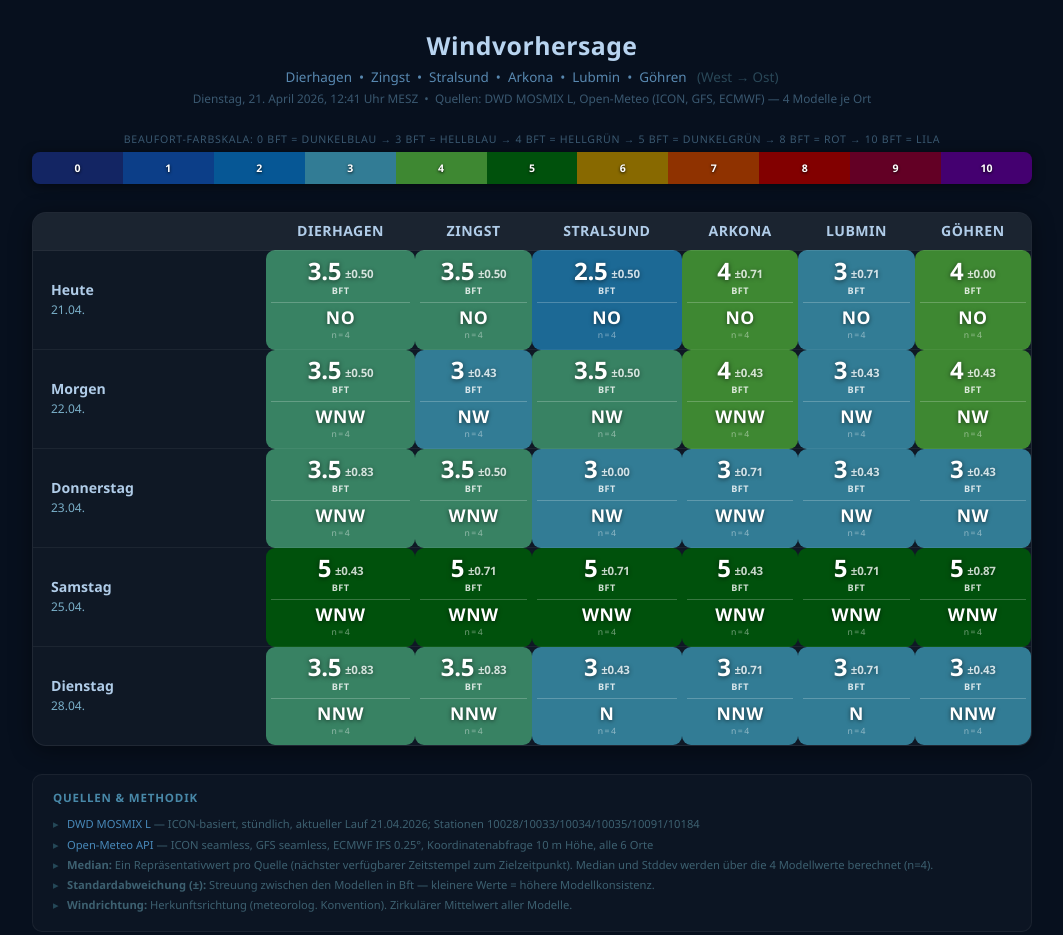
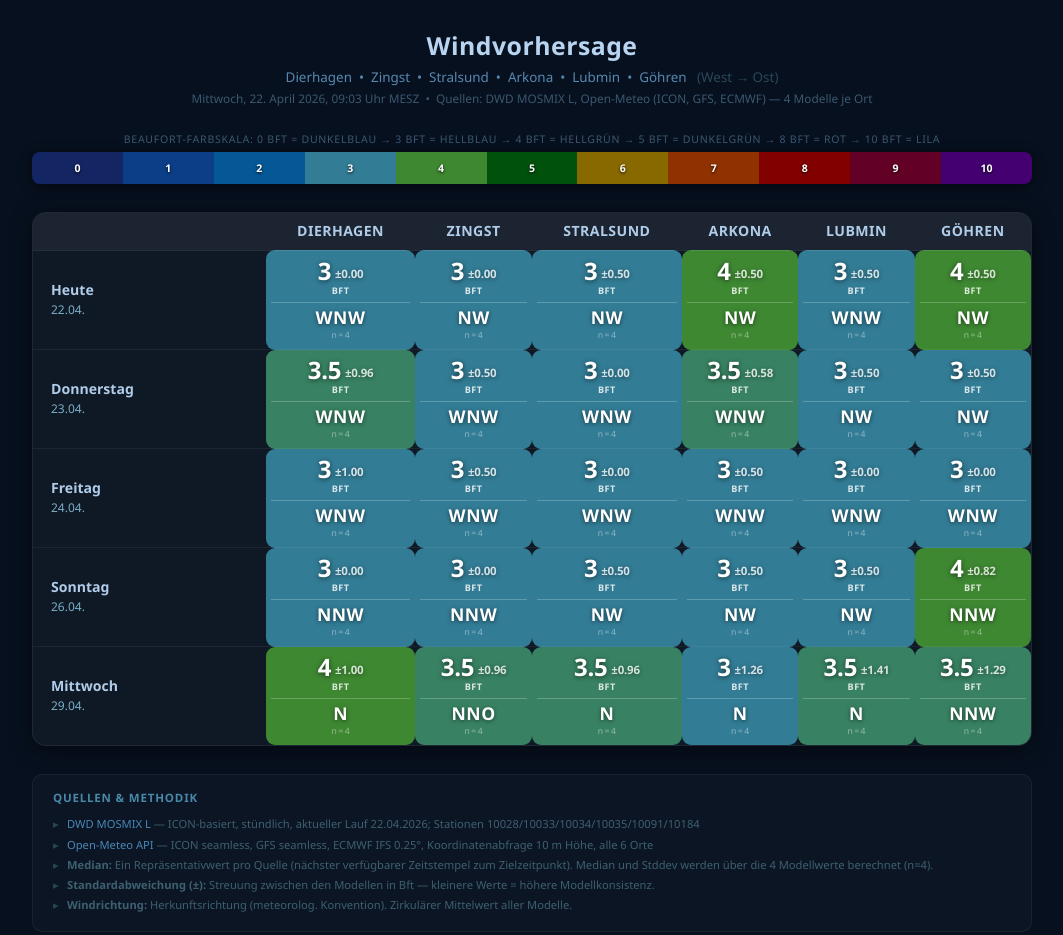
Before and after one commit to AndreasGurr/windvorhersage-ostseekueste, a plain HTML site: page index.html in a window 1280 px wide. Shown: the whole page, without its empty margins (108-1171 px from the left). Drawn offline with Linux system fonts and the light colour scheme.

Commit message:
Windvorhersage Update 22.04.2026

```diff
--- a/index.html
+++ b/index.html
@@ -226,7 +226,7 @@ tbody td:first-child {
     Arkona &nbsp;&bull;&nbsp; Lubmin &nbsp;&bull;&nbsp; Göhren &nbsp;
     <span style="color:#2a4858">(West &rarr; Ost)</span>
   </p>
-  <p class="timestamp">Dienstag, 21. April 2026, 12:41 Uhr MESZ &nbsp;&bull;&nbsp; Quellen: DWD MOSMIX L, Open-Meteo (ICON, GFS, ECMWF) &mdash; 4 Modelle je Ort</p>
+  <p class="timestamp">Mittwoch, 22. April 2026, 09:03 Uhr MESZ &nbsp;&bull;&nbsp; Quellen: DWD MOSMIX L, Open-Meteo (ICON, GFS, ECMWF) &mdash; 4 Modelle je Ort</p>
 </header>
 
 <div class="scale-wrap">
@@ -241,7 +241,7 @@ tbody td:first-child {
 <div class="footnotes">
   <h3>Quellen &amp; Methodik</h3>
   <ul>
-    <li><a href="https://opendata.dwd.de/weather/local_forecasts/mos/MOSMIX_L/" target="_blank">DWD MOSMIX L</a> &mdash; ICON-basiert, stündlich, aktueller Lauf 21.04.2026; Stationen 10028/10033/10034/10035/10091/10184</li>
+    <li><a href="https://opendata.dwd.de/weather/local_forecasts/mos/MOSMIX_L/" target="_blank">DWD MOSMIX L</a> &mdash; ICON-basiert, stündlich, aktueller Lauf 22.04.2026; Stationen 10028/10033/10034/10035/10091/10184</li>
     <li><a href="https://open-meteo.com" target="_blank">Open-Meteo API</a> &mdash; ICON seamless, GFS seamless, ECMWF IFS 0.25°, Koordinatenabfrage 10 m Höhe, alle 6 Orte</li>
     <li><strong>Median:</strong> Ein Repräsentativwert pro Quelle (nächster verfügbarer Zeitstempel zum Zielzeitpunkt). Median und Stddev werden über die 4 Modellwerte berechnet (n=4).</li>
     <li><strong>Standardabweichung (&plusmn;):</strong> Streuung zwischen den Modellen in Bft &mdash; kleinere Werte = höhere Modellkonsistenz.</li>
@@ -293,11 +293,11 @@ for (let i = 0; i <= 10; i++) {
 // ZEITHORIZONTE (Spalten)
 // =============================================
 const HORIZONTE = [
-  { label: 'Heute',     sub: 'Dienstag',  date: '21.04.' },
-  { label: 'Morgen',   sub: 'Mittwoch',  date: '22.04.' },
-  { label: 'Donnerstag', sub: '',        date: '23.04.' },
-  { label: 'Samstag',  sub: '',          date: '25.04.' },
-  { label: 'Dienstag', sub: '',          date: '28.04.' },
+  { label: 'Heute', sub: '', date: '22.04.' },
+  { label: 'Donnerstag', sub: '', date: '23.04.' },
+  { label: 'Freitag', sub: '', date: '24.04.' },
+  { label: 'Sonntag', sub: '', date: '26.04.' },
+  { label: 'Mittwoch', sub: '', date: '29.04.' },
 ];
 
 // =============================================
@@ -310,66 +310,66 @@ const ORTE = [
     name: 'Dierhagen',
     sub:  'Fischland · 12°31\'O',
     data: [
-      [3.5, 0.5, 'NO', 4],
-      [3.5, 0.5, 'WNW', 4],
-      [3.5, 0.83, 'WNW', 4],
-      [5.0, 0.43, 'WNW', 4],
-      [3.5, 0.83, 'NNW', 4],
+      [3.0, 0.0, 'WNW', 4],
+      [3.5, 0.96, 'WNW', 4],
+      [3.0, 1.0, 'WNW', 4],
+      [3.0, 0.0, 'NNW', 4],
+      [4.0, 1.0, 'N', 4],
     ]
   },
   {
     name: 'Zingst',
     sub:  'Darß-Halbinsel · 12°41\'O',
     data: [
-      [3.5, 0.5, 'NO', 4],
-      [3.0, 0.43, 'NW', 4],
-      [3.5, 0.5, 'WNW', 4],
-      [5.0, 0.71, 'WNW', 4],
-      [3.5, 0.83, 'NNW', 4],
+      [3.0, 0.0, 'NW', 4],
+      [3.0, 0.5, 'WNW', 4],
+      [3.0, 0.5, 'WNW', 4],
+      [3.0, 0.0, 'NNW', 4],
+      [3.5, 0.96, 'NNO', 4],
     ]
   },
   {
     name: 'Stralsund',
     sub:  'Strelasund · 13°05\'O',
     data: [
-      [2.5, 0.5, 'NO', 4],
-      [3.5, 0.5, 'NW', 4],
-      [3.0, 0.0, 'NW', 4],
-      [5.0, 0.71, 'WNW', 4],
-      [3.0, 0.43, 'N', 4],
+      [3.0, 0.5, 'NW', 4],
+      [3.0, 0.0, 'WNW', 4],
+      [3.0, 0.0, 'WNW', 4],
+      [3.0, 0.5, 'NW', 4],
+      [3.5, 0.96, 'N', 4],
     ]
   },
   {
     name: 'Arkona',
     sub:  'Rügen Nord · 13°26\'O',
     data: [
-      [4.0, 0.71, 'NO', 4],
-      [4.0, 0.43, 'WNW', 4],
-      [3.0, 0.71, 'WNW', 4],
-      [5.0, 0.43, 'WNW', 4],
-      [3.0, 0.71, 'NNW', 4],
+      [4.0, 0.5, 'NW', 4],
+      [3.5, 0.58, 'WNW', 4],
+      [3.0, 0.5, 'WNW', 4],
+      [3.0, 0.5, 'NW', 4],
+      [3.0, 1.26, 'N', 4],
     ]
   },
   {
     name: 'Lubmin',
     sub:  'Greifswalder Bucht · 13°39\'O',
     data: [
-      [3.0, 0.71, 'NO', 4],
-      [3.0, 0.43, 'NW', 4],
-      [3.0, 0.43, 'NW', 4],
-      [5.0, 0.71, 'WNW', 4],
-      [3.0, 0.71, 'N', 4],
+      [3.0, 0.5, 'WNW', 4],
+      [3.0, 0.5, 'NW', 4],
+      [3.0, 0.0, 'WNW', 4],
+      [3.0, 0.5, 'NW', 4],
+      [3.5, 1.41, 'N', 4],
     ]
   },
   {
     name: 'Göhren',
     sub:  'Rügen Südost · 13°44\'O',
     data: [
-      [4.0, 0.0, 'NO', 4],
-      [4.0, 0.43, 'NW', 4],
-      [3.0, 0.43, 'NW', 4],
-      [5.0, 0.87, 'WNW', 4],
-      [3.0, 0.43, 'NNW', 4],
+      [4.0, 0.5, 'NW', 4],
+      [3.0, 0.5, 'NW', 4],
+      [3.0, 0.0, 'WNW', 4],
+      [4.0, 0.82, 'NNW', 4],
+      [3.5, 1.29, 'NNW', 4],
     ]
   },
 ];
```
